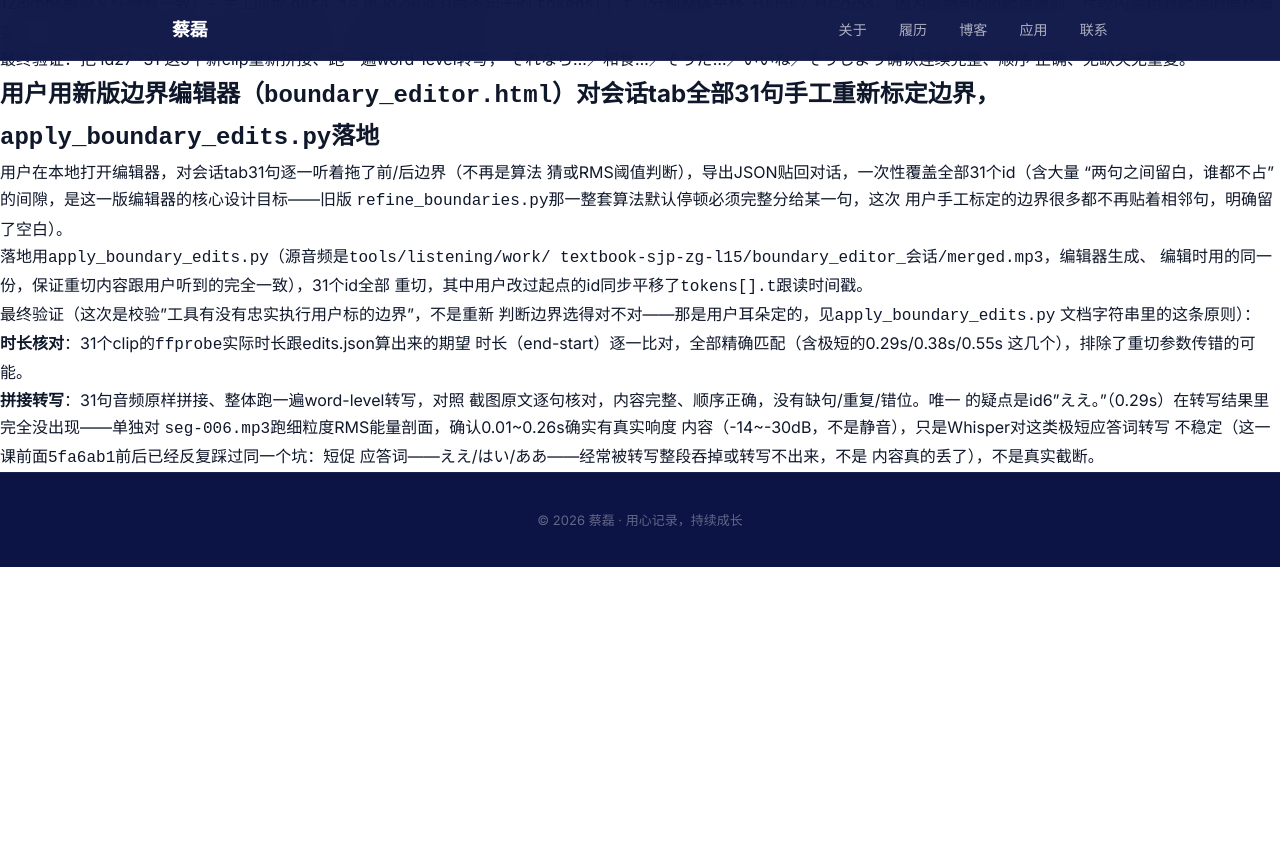
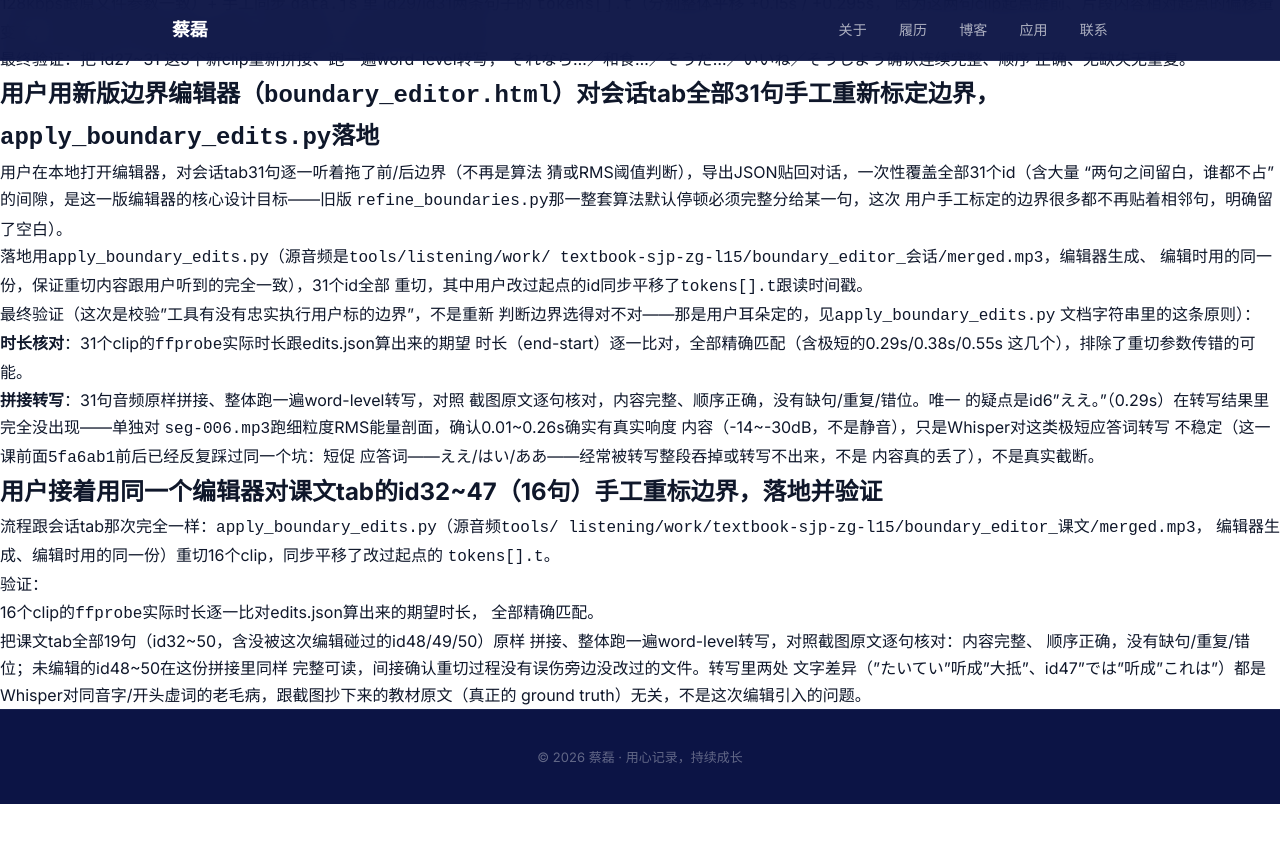
Before and after one commit to jiaodacailei/jiaodacailei.github.io, a Jekyll site: the page built from docs/private/textbook-sjp-zg-l15/LOG.md, in a window 1280 px wide and 900 px high, scrolled down 5993 px. Shown: the top 843 px of the window. Built offline with Jekyll 4.4.1, drawn with Linux system fonts in a browser that asks for light colours; our own code applies the rules of GitHub Pages for plain Markdown files; comment, search, counter and statistics services are not loaded; before the commit the page ends 6656 px from its top, so only the background shows below that.

Commit message:
第15课：用边界编辑器人工重标课文tab id32~47边界，落地并验证
跟会话tab那次同一流程：apply_boundary_edits.py从编辑时用的同一份merged.mp3
重切16个clip、同步token时间戳。验证：16个clip实际时长逐一比对全部精确匹配；
课文tab全部19句(含未编辑的48~50)拼接转写确认内容完整顺序正确，无缺句重复。

```diff
--- a/docs/private/textbook-sjp-zg-l15/LOG.md
+++ b/docs/private/textbook-sjp-zg-l15/LOG.md
@@ -498,3 +498,21 @@ textbook-sjp-zg-l15/boundary_editor_会话/merged.mp3`，编辑器生成、
   不稳定（这一课前面`5fa6ab1`前后已经反复踩过同一个坑：短促
   应答词——ええ/はい/ああ——经常被转写整段吞掉或转写不出来，不是
   内容真的丢了），不是真实截断。
+
+## 用户接着用同一个编辑器对课文tab的id32~47（16句）手工重标边界，落地并验证
+
+流程跟会话tab那次完全一样：`apply_boundary_edits.py`（源音频`tools/
+listening/work/textbook-sjp-zg-l15/boundary_editor_课文/merged.mp3`，
+编辑器生成、编辑时用的同一份）重切16个clip，同步平移了改过起点的
+`tokens[].t`。
+
+验证：
+- 16个clip的`ffprobe`实际时长逐一比对edits.json算出来的期望时长，
+  全部精确匹配。
+- 把课文tab全部19句（id32~50，含没被这次编辑碰过的id48/49/50）原样
+  拼接、整体跑一遍word-level转写，对照截图原文逐句核对：内容完整、
+  顺序正确，没有缺句/重复/错位；未编辑的id48~50在这份拼接里同样
+  完整可读，间接确认重切过程没有误伤旁边没改过的文件。转写里两处
+  文字差异（"たいてい"听成"大抵"、id47"では"听成"これは"）都是
+  Whisper对同音字/开头虚词的老毛病，跟截图抄下来的教材原文（真正的
+  ground truth）无关，不是这次编辑引入的问题。
```
Also changed, not shown: docs/private/textbook-sjp-zg-l15/data.js, 16 other files.
